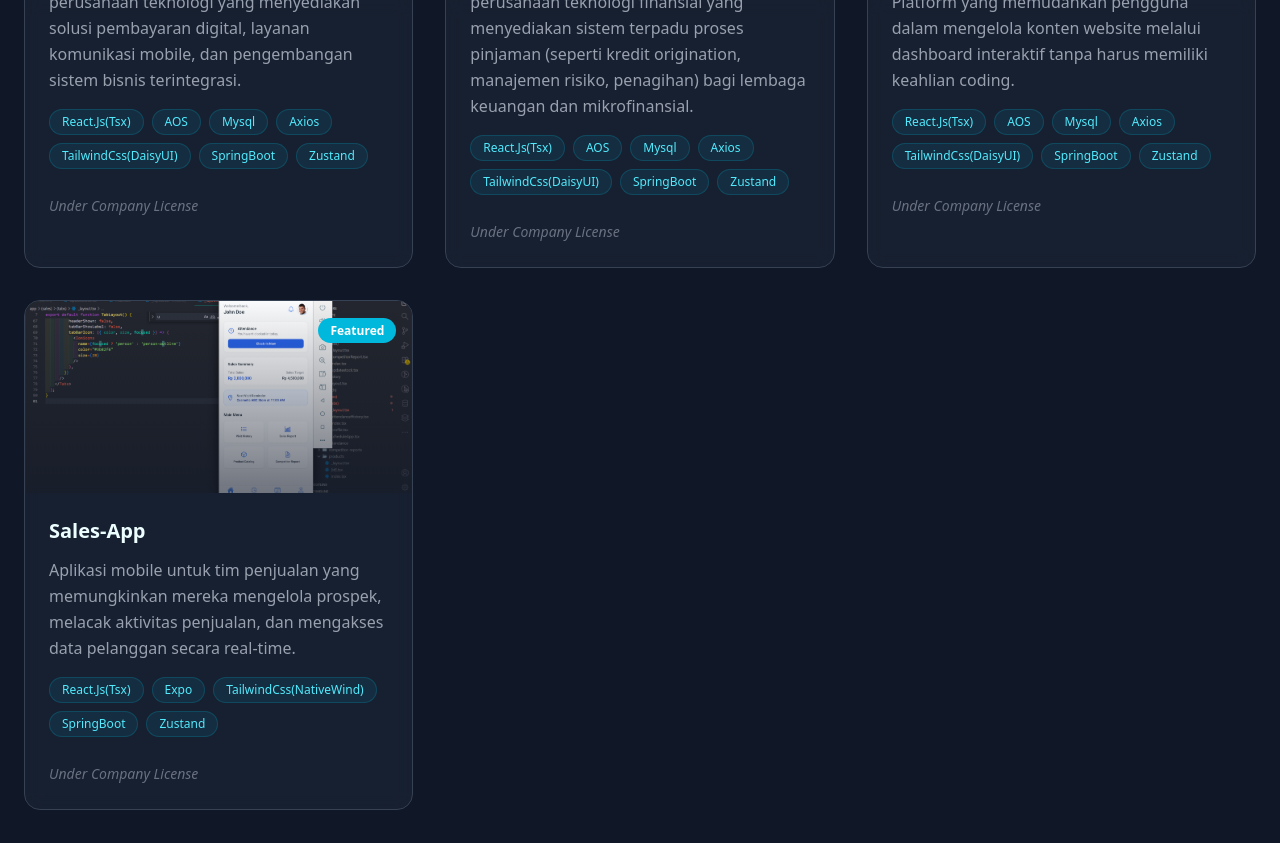
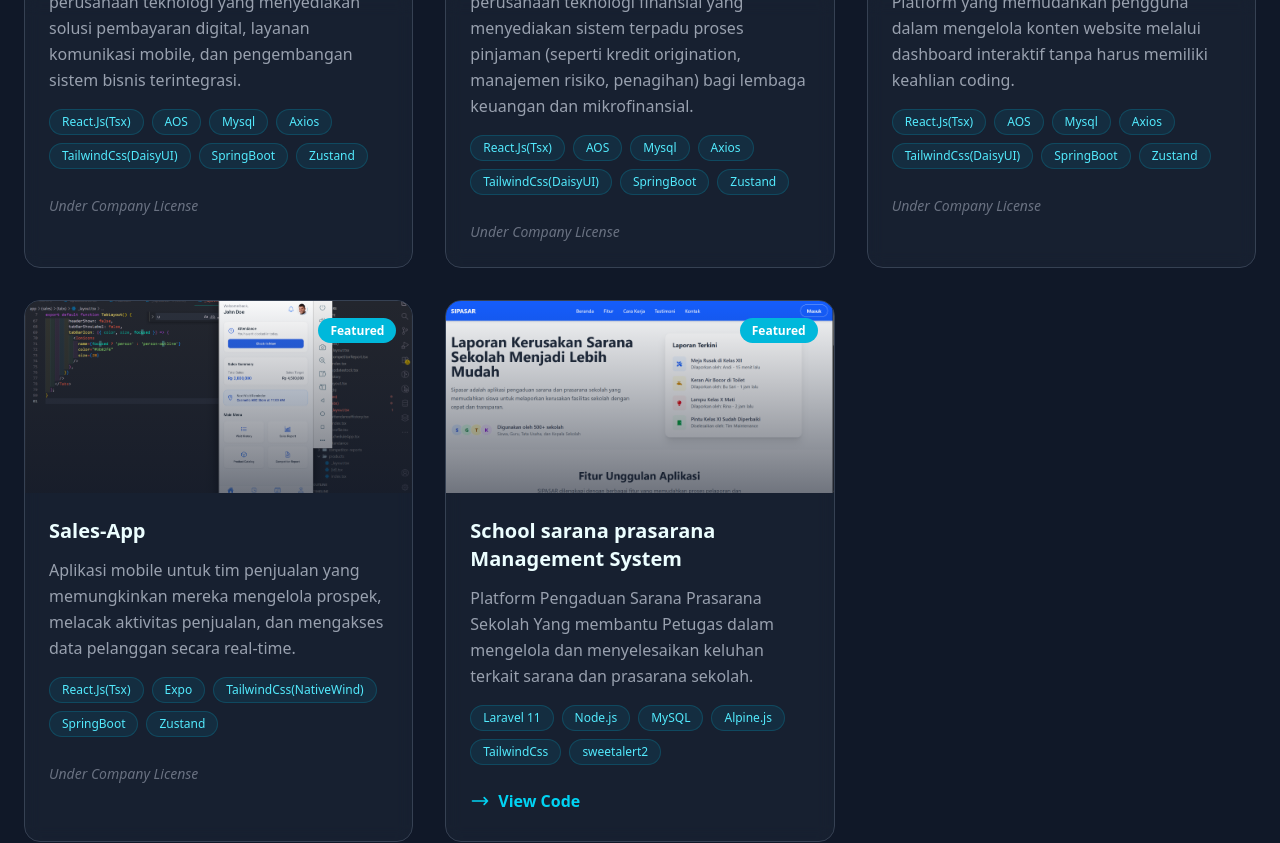
Before and after one commit to CarlesWebDev/PortoFolio, a React (Vite) app: page / in a window 1280 px wide. Shown: the part 3410-4253 px from the top of the page. Built offline with nearby package versions, Linux system fonts and the light colour scheme.

Commit message:
add project SIPAASAR

```diff
--- a/src/App.tsx
+++ b/src/App.tsx
@@ -6,6 +6,7 @@ import STI from "./assets/STI.png";
 import AAP from "./assets/AAP.png";
 import TIM from "./assets/TIM.png";
 import BLOGFY from './assets/BLOGFY.jpg'
+import SIPASAR from './assets/SIPASAR.png';
 import MobileApps from "./assets/MobileApps.png";
 
 export default function App() {
@@ -236,7 +237,7 @@ export default function App() {
                             />
                           </div>
                         </div>
-                      )
+                      ),
                     )}
                   </div>
                 </div>
@@ -347,6 +348,13 @@ export default function App() {
                   "Zustand",
                 ],
                 code: "#",
+              },
+              {
+                title: "School sarana prasarana Management System",
+                desc: "Platform Pengaduan Sarana Prasarana Sekolah Yang membantu Petugas dalam mengelola dan menyelesaikan keluhan terkait sarana dan prasarana sekolah.",
+                img: SIPASAR,
+                tags: ["Laravel 11", "Node.js", "MySQL", 'Alpine.js', 'TailwindCss', 'sweetalert2'],
+                code: "https://github.com/CarlesWebDev/UKK",
               },
             ].map((project, index) => (
               <div
```
Also changed, not shown: src/assets/SIPASAR.png (added). Lines whose indentation alone changed are shown as unchanged.
